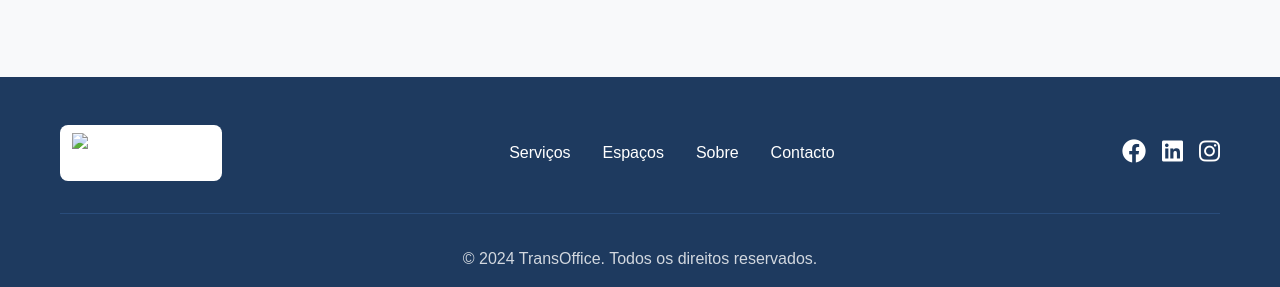
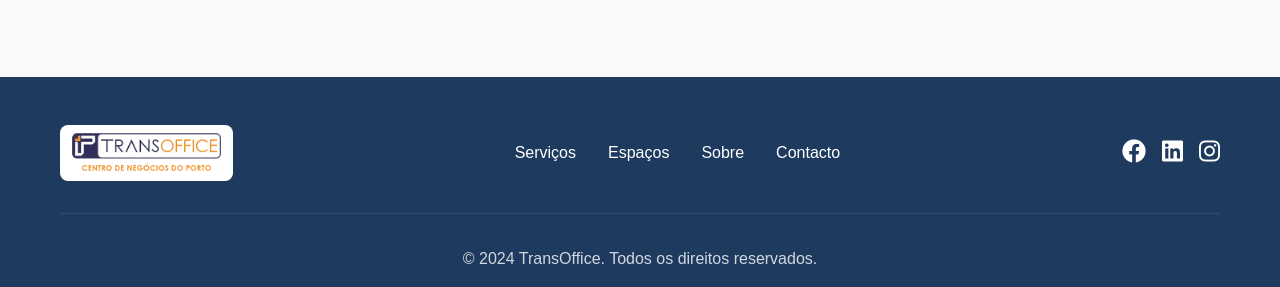
Before and after one commit to acontadomiguel/transoffice-marketing, a plain HTML site: page index.html in a window 1280 px wide. Shown: the part 2917-3204 px from the top of the page. Drawn offline with Linux system fonts and the light colour scheme.

Commit message:
Update index.html

```diff
--- a/index.html
+++ b/index.html
@@ -218,7 +218,7 @@
         <div class="container">
             <div class="footer-content">
                 <div class="footer-logo">
-                    <img src="images/transoffice-logo.avif" alt="TransOffice Logo" class="logo-img">
+                    <img src="transoffice-logo.avif" alt="TransOffice Logo" class="logo-img">
                 </div>
                 <div class="footer-links">
                     <a href="services.html" data-translate="services">Serviços</a>
```
